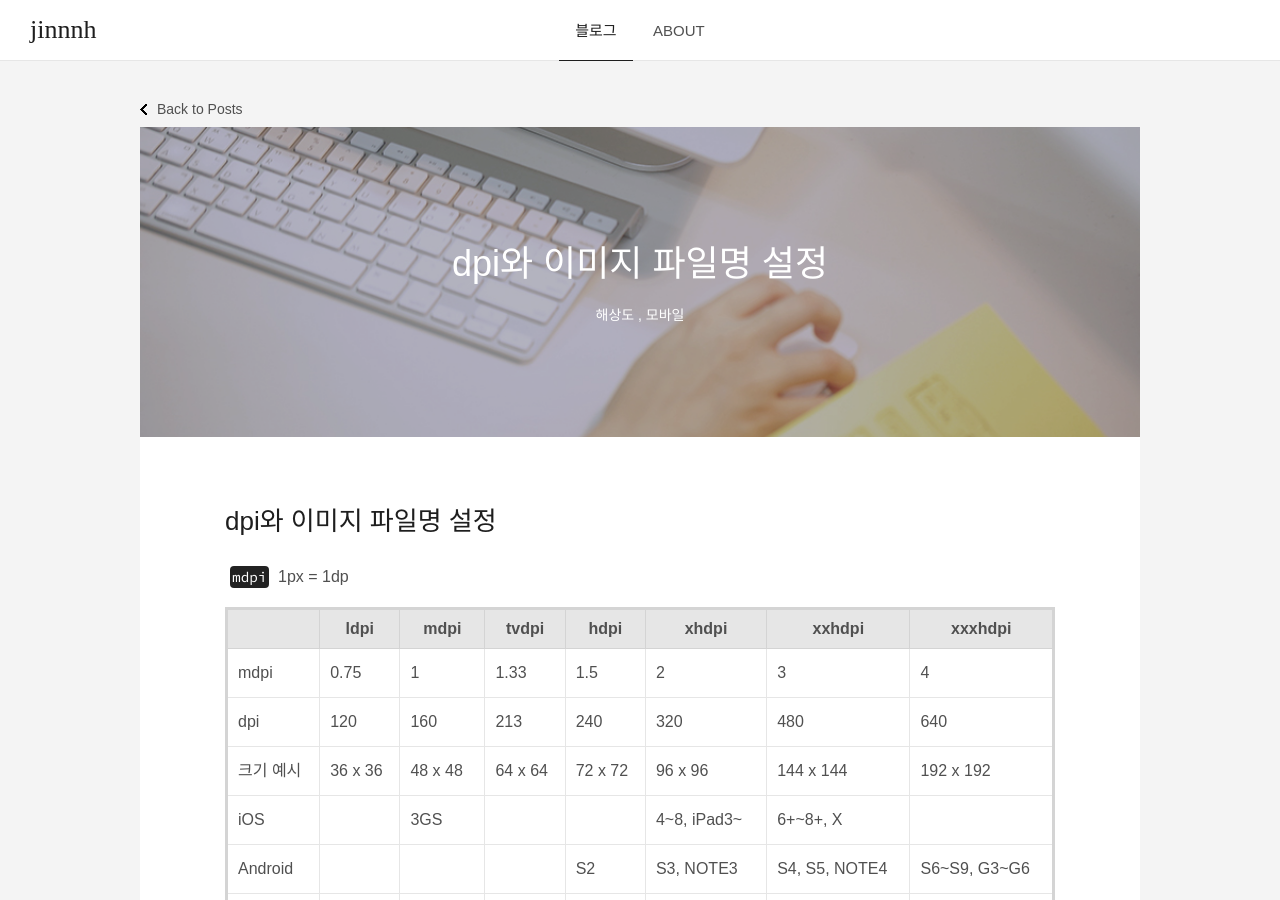
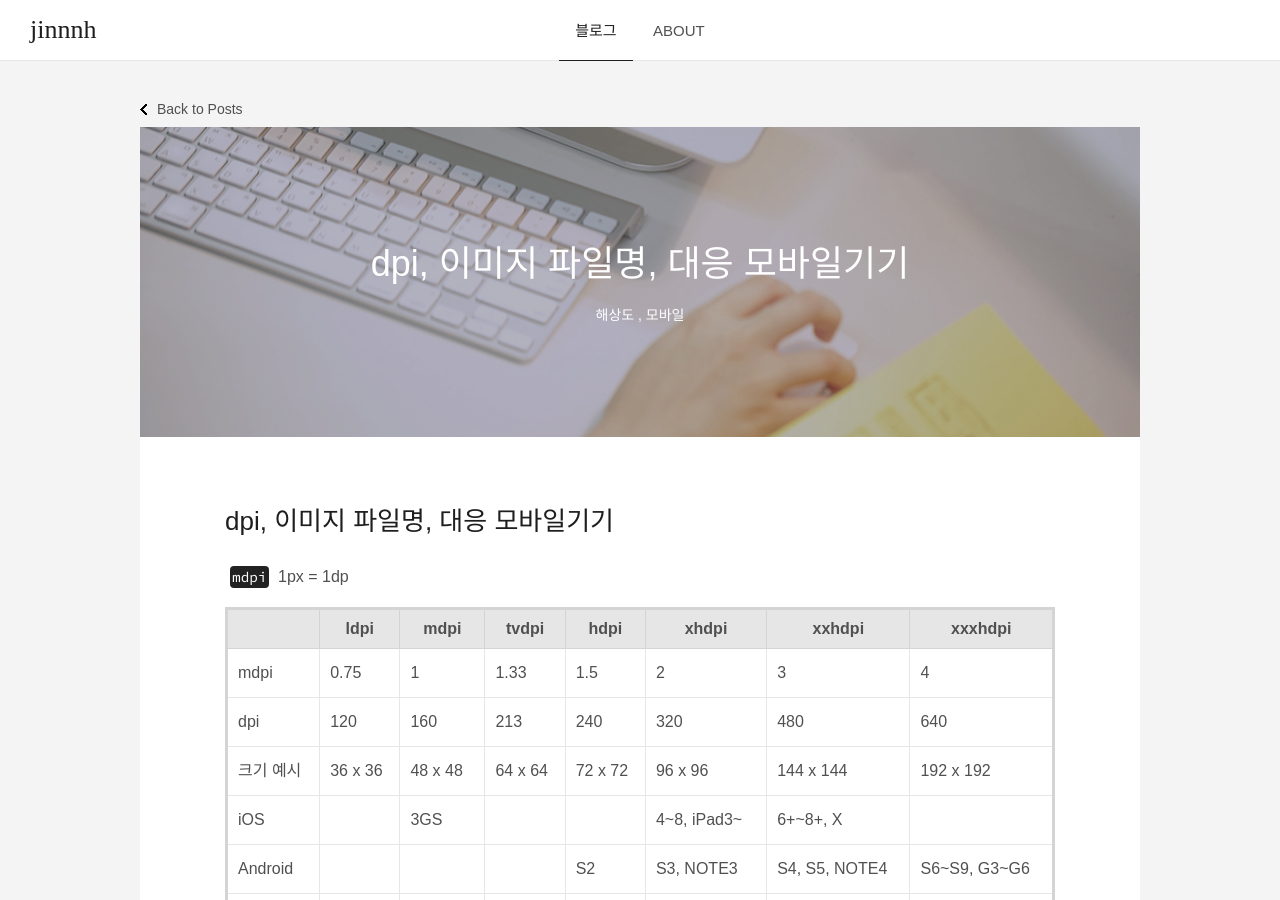
Before and after one commit to gutmate/gutmate.github.com, a Jekyll site: the page built from _posts/2018-04-26-mdpi-reference-density.md, in a window 1280 px wide and 900 px high. Built offline with Jekyll 4.4.1, drawn with Linux system fonts in a browser that asks for light colours; some web fonts are replaced; comment, search, counter and statistics services are not loaded.

Commit message:
Update dpi

```diff
--- a/_posts/2018-04-26-mdpi-reference-density.md
+++ b/_posts/2018-04-26-mdpi-reference-density.md
@@ -1,6 +1,6 @@
 ---
 layout: post
-title: 'dpi와 이미지 파일명 설정'
+title: 'dpi, 이미지 파일명, 대응 모바일기기'
 author: jinnnh
 date: '2018-04-26 14:00'
 tags:
@@ -8,7 +8,7 @@ tags:
   - 모바일
 ---
 
-# dpi와 이미지 파일명 설정
+# dpi, 이미지 파일명, 대응 모바일기기
 
 `mdpi` 1px = 1dp
 
```
